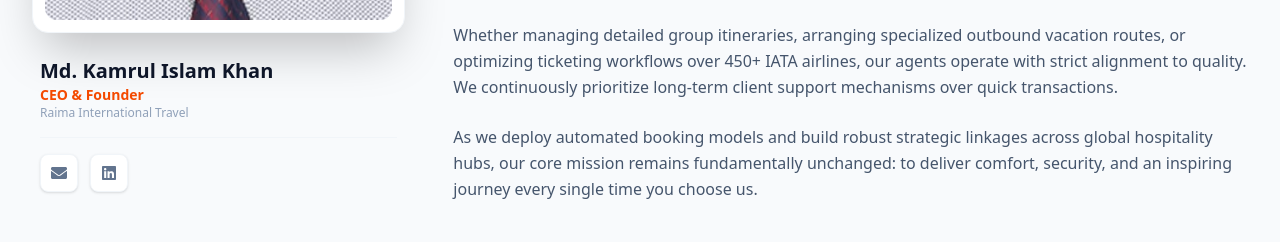
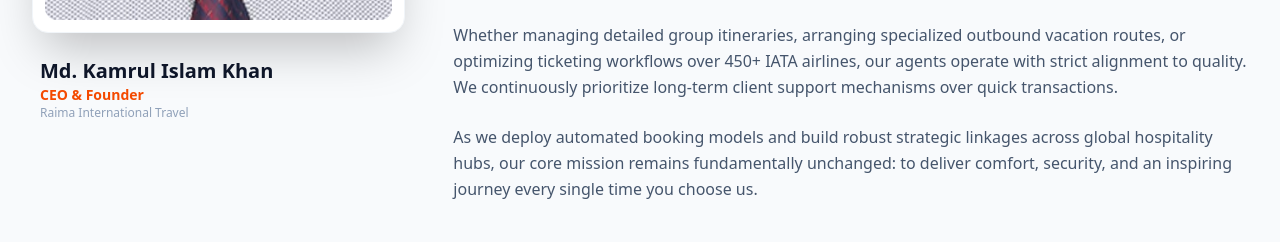
Before and after one commit to Kamiaaa/raima, a Next.js app: page /ceo-founder in a window 1280 px wide. Shown: the part 920-1162 px from the top of the page. Built offline with nearby package versions, Linux system fonts and the light colour scheme; a web font is replaced by a local one.

Commit message:
CEO & Founder page updated

```diff
--- a/app/ceo-founder/page.tsx
+++ b/app/ceo-founder/page.tsx
@@ -121,14 +121,14 @@ const CEOFounder = () => {
               </div>
 
               {/* Minimalist Contact / Professional Links */}
-              <div className="flex gap-3 border-t border-slate-100 dark:border-slate-700/50 pt-4">
+              {/* <div className="flex gap-3 border-t border-slate-100 dark:border-slate-700/50 pt-4">
                 <a href="mailto:md@raimatravel.com.bd" className="p-2.5 rounded-lg bg-white dark:bg-slate-800 text-slate-500 hover:text-orange-500 shadow-sm border border-slate-100 dark:border-slate-700/50 transition">
                   <FaEnvelope className="h-4 w-4" />
                 </a>
                 <a href="#" className="p-2.5 rounded-lg bg-white dark:bg-slate-800 text-slate-500 hover:text-orange-500 shadow-sm border border-slate-100 dark:border-slate-700/50 transition">
                   <FaLinkedin className="h-4 w-4" />
                 </a>
-              </div>
+              </div> */}
             </div>
           </motion.div>
 
```
